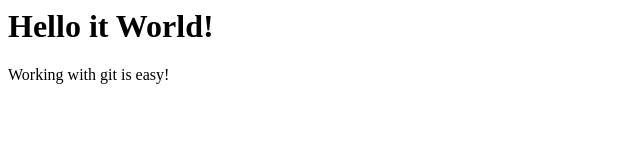
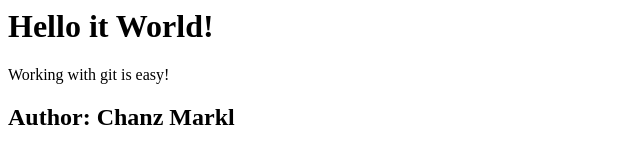
Before and after one commit to ChanzMarkl/GitGithubMasterclass, a plain HTML site: page index.html in a window 1280 px wide. Shown: the whole page, without its empty margins (0-640 px from the left). Drawn offline with Linux system fonts and the light colour scheme.

Commit message:
Add author
I have added a header to the index.html file that now contains my name as the author of the file

```diff
--- a/index.html
+++ b/index.html
@@ -3,3 +3,5 @@
 <div>
     <p>Working with git is easy!</p>
 </div>
+
+<h2>Author: Chanz Markl</h2>
```
